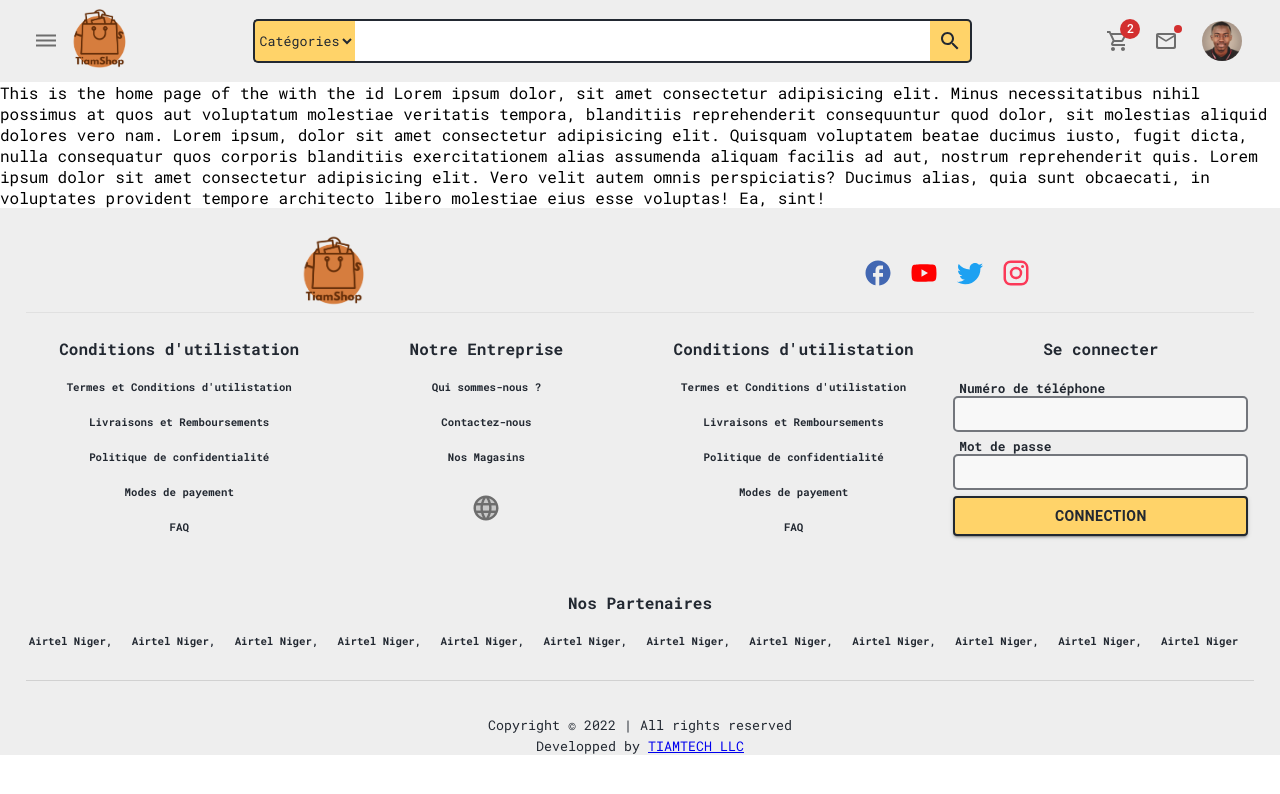
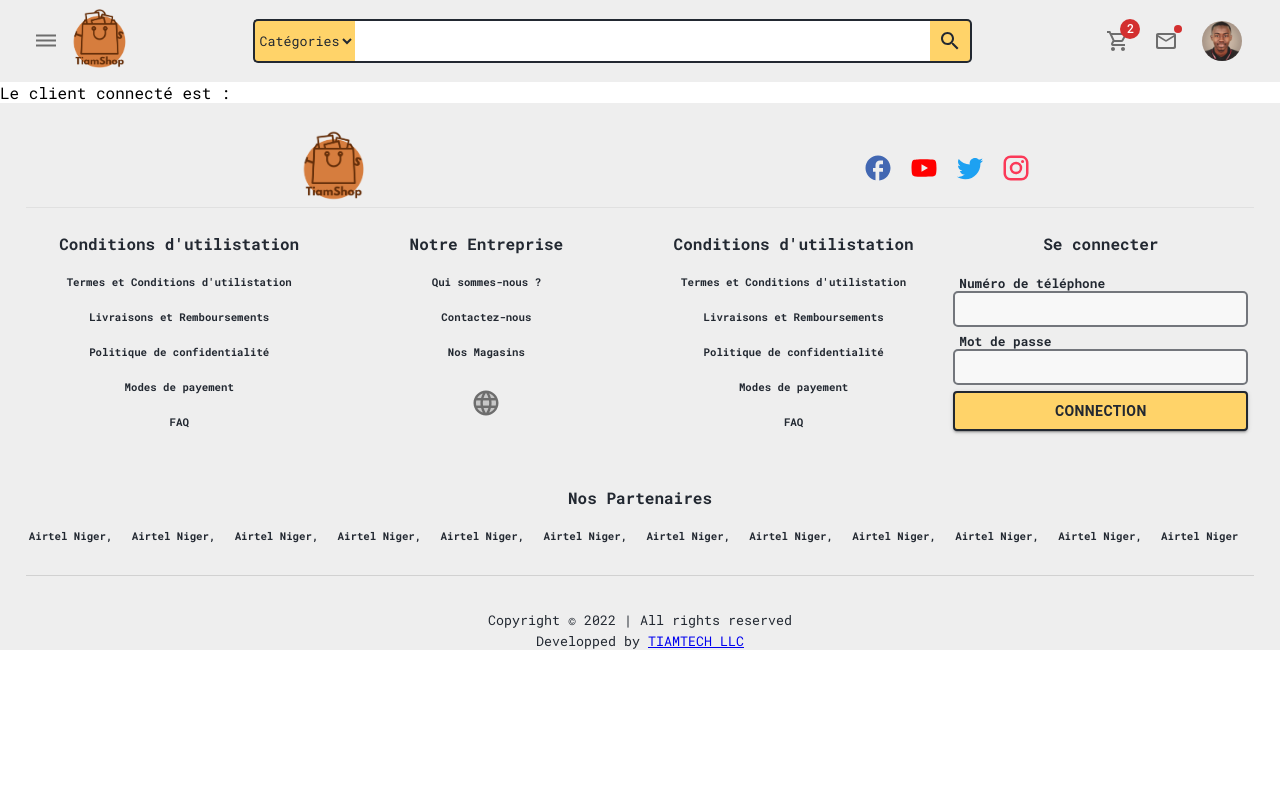
Before and after one commit to harounatiambou00/e-ilimigui, a React (Create React App) app: page / in a window 1280 px wide. Shown: the top 794 px of the page. Built offline with nearby package versions, Linux system fonts and the light colour scheme.

Commit message:
Redux initiation

```diff
--- a/package.json
+++ b/package.json
@@ -10,14 +10,17 @@
     "@mui/lab": "^5.0.0-alpha.76",
     "@mui/material": "^5.5.1",
     "@mui/styles": "^5.5.1",
+    "@reduxjs/toolkit": "^1.8.1",
     "@testing-library/jest-dom": "^5.16.2",
     "@testing-library/react": "^12.1.4",
     "@testing-library/user-event": "^13.5.0",
     "aos": "^2.3.4",
     "react": "^17.0.2",
     "react-dom": "^17.0.2",
+    "react-redux": "^8.0.1",
     "react-router-dom": "^6.2.2",
     "react-scripts": "5.0.0",
+    "redux": "^4.2.0",
     "web-vitals": "^2.1.4"
   },
   "scripts": {
--- a/src/pages/user/home/Home.jsx
+++ b/src/pages/user/home/Home.jsx
@@ -1,11 +1,12 @@
-import React, { useEffect } from 'react'
+import React, { useEffect, useState } from 'react'
 import { Outlet, useParams } from 'react-router-dom'
 
 const Home = (props) => {
   const params = useParams();
   const userType = props.userType;
+  /*const [authenticatedClient, setAuthenticatedClient] = useState({});
 
-  /*useEffect(() => {
+  useEffect(() => {
     (
       async () => {
         const url = "https://localhost:8000/api/authentification/client";
@@ -18,14 +19,18 @@ const Home = (props) => {
           credentials:'include',
         });
 
-        let content = await response.json();
-        console.log(content.data);
+        const content = await response.json();
+        setAuthenticatedClient(content.data);
+        console.log(authenticatedClient);
       }
     )();
   }, []);*/
   return (
     <>
-      <div>This is the home page of the {userType} with the id {params.userId} Lorem ipsum dolor, sit amet consectetur adipisicing elit. Minus necessitatibus nihil possimus at quos aut voluptatum molestiae veritatis tempora, blanditiis reprehenderit consequuntur quod dolor, sit molestias aliquid dolores vero nam. Lorem ipsum, dolor sit amet consectetur adipisicing elit. Quisquam voluptatem beatae ducimus iusto, fugit dicta, nulla consequatur quos corporis blanditiis exercitationem alias assumenda aliquam facilis ad aut, nostrum reprehenderit quis. Lorem ipsum dolor sit amet consectetur adipisicing elit. Vero velit autem omnis perspiciatis? Ducimus alias, quia sunt obcaecati, in voluptates provident tempore architecto libero molestiae eius esse voluptas! Ea, sint!</div>
+      <p>
+        Le client connecté est :
+        <br />
+      </p>
       <Outlet />
     </>
   )
```
Also changed, not shown: src/redux/reducers/bookReducer.js (added, +7 -0 lines), src/redux/reducers/index.js (added, +7 -0 lines), src/redux/store.js (added, +11 -0 lines), 1 other file (tests, documents, lock files or other folders).
